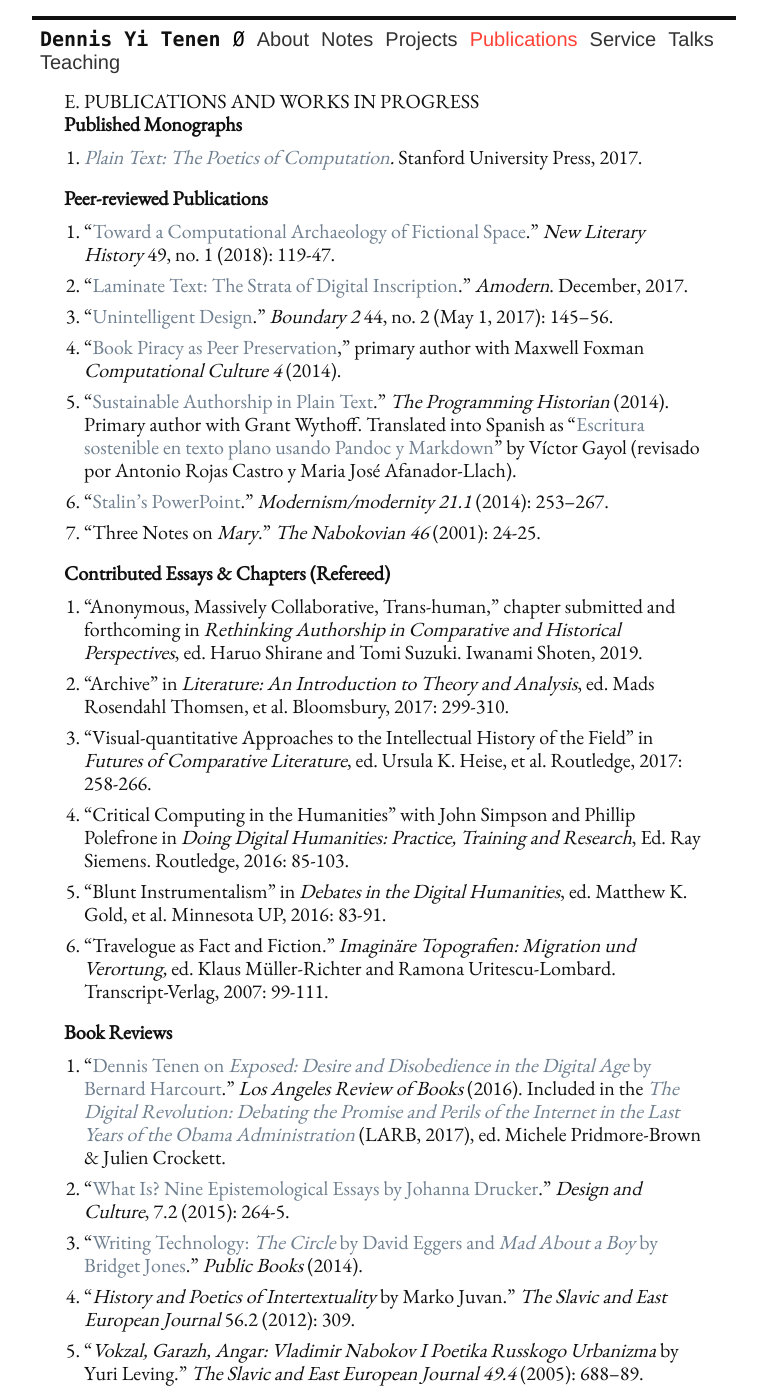
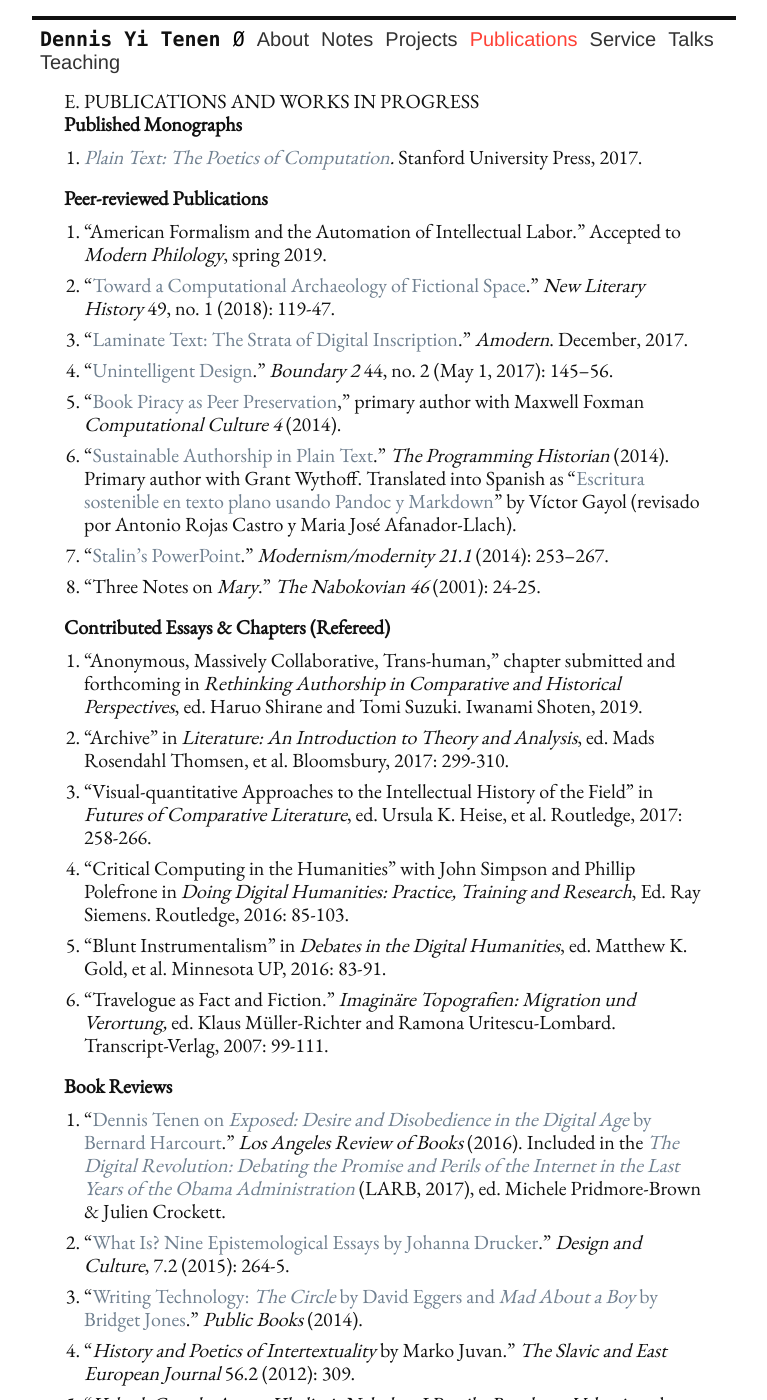
Before and after one commit to denten/denten.github.io, a Jekyll site: the page built from _pages/publications.md, in a window 1280 px wide and 1400 px high. Shown: the whole window, without its empty margins (256-1023 px from the left). Built offline with Jekyll 4.4.1, drawn with Linux system fonts in a browser that asks for light colours; some of the changed text lies outside the part shown.

Commit message:
update publications

```diff
--- a/_includes/CV/04-publications.md
+++ b/_includes/CV/04-publications.md
@@ -7,26 +7,28 @@
 
 ### Peer-reviewed Publications
 
-1. "[Toward a Computational Archaeology of Fictional
+1. "American Formalism and the Automation of Intellectual Labor." Accepted to *Modern
+   Philology*, spring 2019.
+2. "[Toward a Computational Archaeology of Fictional
    Space](https://academiccommons.columbia.edu/doi/10.7916/D8QC1M5D)." *New Literary History*
 49, no. 1 (2018): 119-47.
-2. "[Laminate Text: The Strata of Digital
+3. "[Laminate Text: The Strata of Digital
    Inscription](http://amodern.net/article/laminate-text/)." *Amodern*.  December, 2017.
-3. “[Unintelligent Design](http://boundary2.dukejournals.org/content/44/2/145.abstract).”
+4. “[Unintelligent Design](http://boundary2.dukejournals.org/content/44/2/145.abstract).”
    *Boundary 2* 44, no. 2 (May 1, 2017): 145–56.
-4. "[Book Piracy as Peer
+5. "[Book Piracy as Peer
    Preservation](http://computationalculture.net/article/book-piracy-as-peer-preservation),"
 primary author with Maxwell Foxman *Computational Culture 4* (2014).
-5. "[Sustainable Authorship in Plain
+6. "[Sustainable Authorship in Plain
    Text](http://programminghistorian.org/lessons/sustainable-authorship-in-plain-text-using-pandoc-and-markdown)."
 *The Programming Historian* (2014). Primary author with Grant Wythoff. Translated into Spanish
 as "[Escritura sostenible en texto plano usando Pandoc y
 Markdown](http://programminghistorian.org/es/lecciones/escritura-sostenible-usando-pandoc-y-markdown)"
 by Víctor Gayol (revisado por Antonio Rojas Castro y Maria José Afanador-Llach).
-6. "[Stalin’s
+7. "[Stalin’s
    PowerPoint](http://muse.jhu.edu/journals/modernism-modernity/v021/21.1.tenen.html)."
 *Modernism/modernity 21.1* (2014): 253–267.
-7. "Three Notes on *Mary*." *The Nabokovian 46* (2001): 24-25.
+8. "Three Notes on *Mary*." *The Nabokovian 46* (2001): 24-25.
 
 ### Contributed Essays & Chapters (Refereed)
 
```
Also changed, not shown: other parts of _includes/CV/04-publications.md (+0 -2 lines), _includes/CV/01-header.md (+1 -1 lines).
